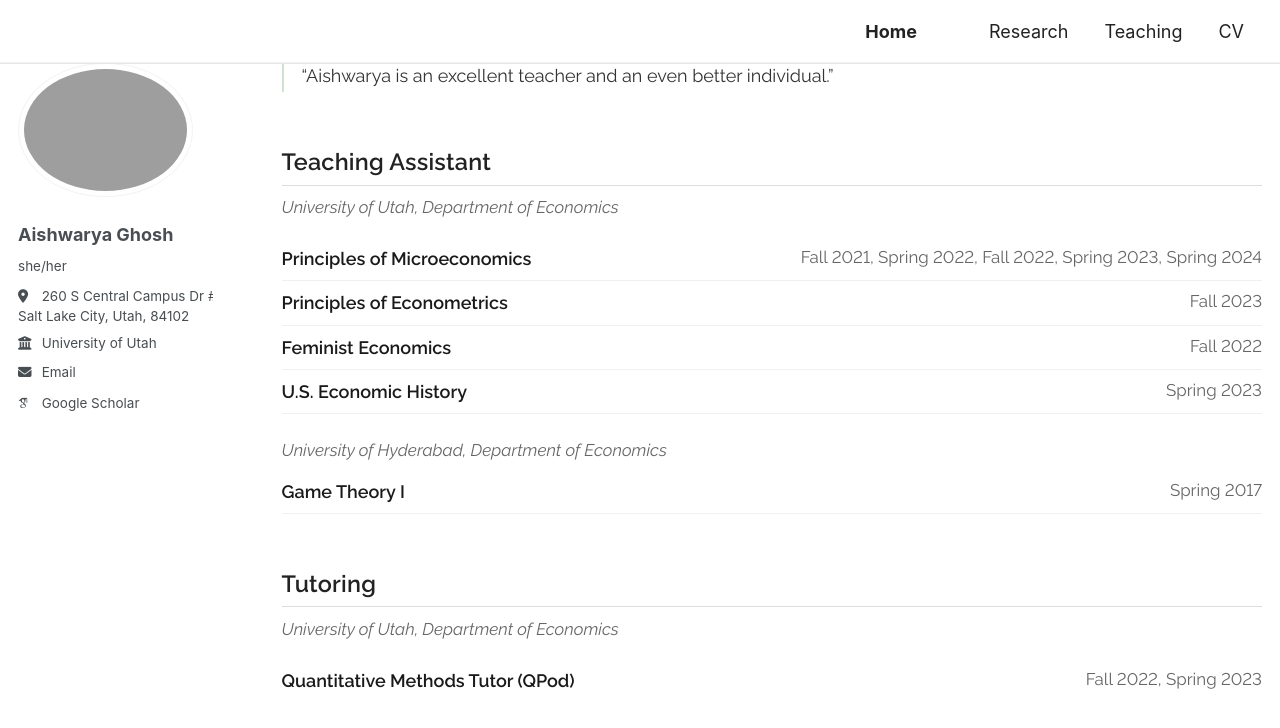
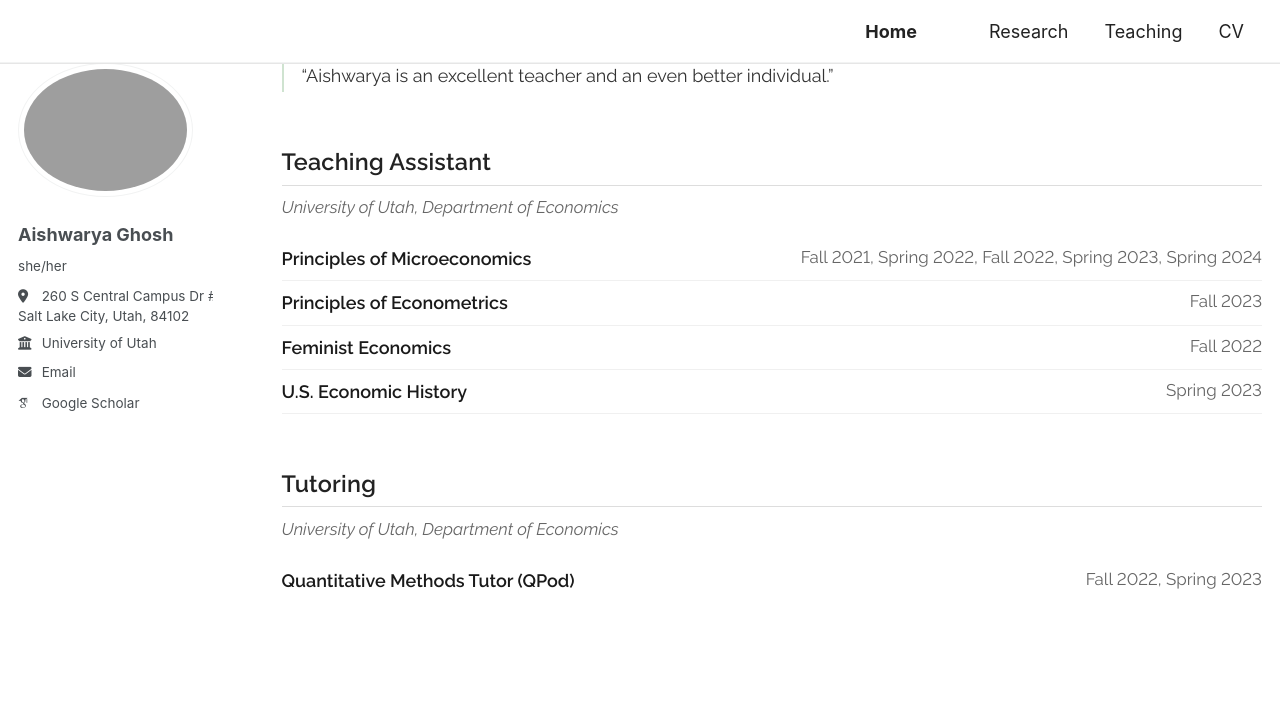
Before and after one commit to ghoshash1/ghoshash1.github.io, a Jekyll site: the page built from _pages/teaching.md, in a window 1280 px wide and 900 px high, scrolled down 1557 px. Shown: the top 728 px of the window. Built offline with Jekyll 4.4.1, drawn with Linux system fonts in a browser that asks for light colours; some web fonts are replaced.

Commit message:
Update teaching.md

```diff
--- a/_pages/teaching.md
+++ b/_pages/teaching.md
@@ -66,9 +66,6 @@ author_profile: true
 <div class="course"><span class="c">Feminist Economics</span><span class="terms">Fall 2022</span></div>
 <div class="course"><span class="c">U.S. Economic History</span><span class="terms">Spring 2023</span></div>
 
-<p class="sub">University of Hyderabad, Department of Economics</p>
-<div class="course"><span class="c">Game Theory I</span><span class="terms">Spring 2017</span></div>
-
 <h2 class="sec">Tutoring</h2>
 <p class="where">University of Utah, Department of Economics</p>
 
```
